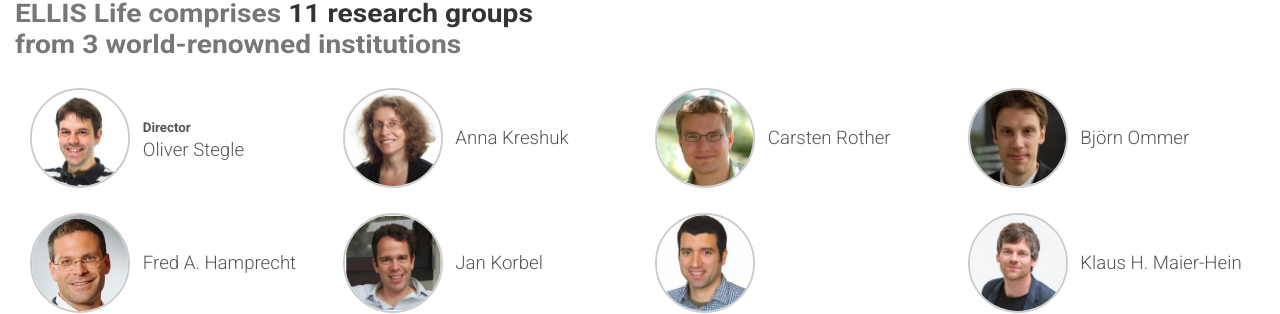
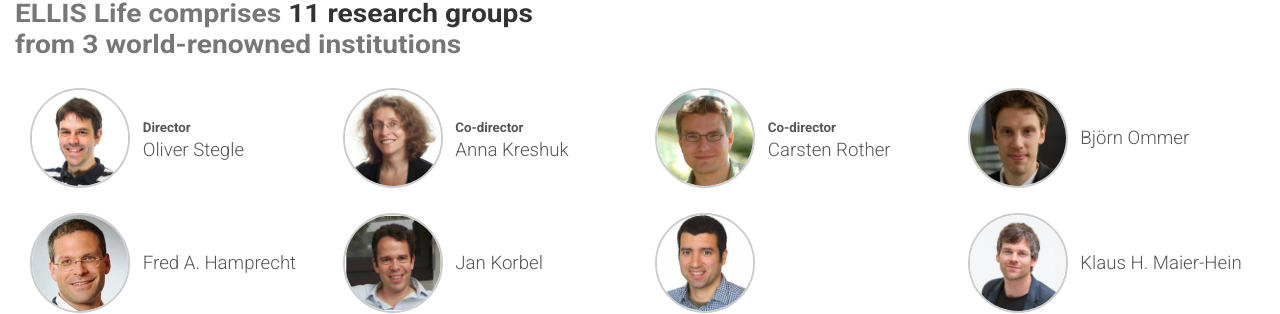
Before and after one commit to n-govindarajan/ellis-life-hd.github.io, a Jekyll site: the page built from pages/0-home.md, in a window 1280 px wide. Shown: the part 1930-2244 px from the top of the page. Built offline with Jekyll 4.4.1, drawn with Linux system fonts in a browser that asks for light colours.

Commit message:
Update brand-people.html

```diff
--- a/_includes/brand-people.html
+++ b/_includes/brand-people.html
@@ -6,7 +6,7 @@
             <div class="col-xl-3 col-lg-4 col-md-6 col-sm-12 py-vw1">
                 <div class="people-photowrap">
                     <div class="people-photo"><img src="/assets/img/{{ p.photo }}"></div>
-                    <div class="people-name"><p>{% if forloop.first == true %}<span class="people-tag">Director</span><br>{% endif %}{{ p.name }}</p></div>
+                    <div class="people-name"><p>{% if p.role %}<span class="people-tag">{{ p.role | capitalize }}</span><br>{% endif %}{{ p.name }}</p></div>
                 </div>
             </div>
             {% endfor %}
```
